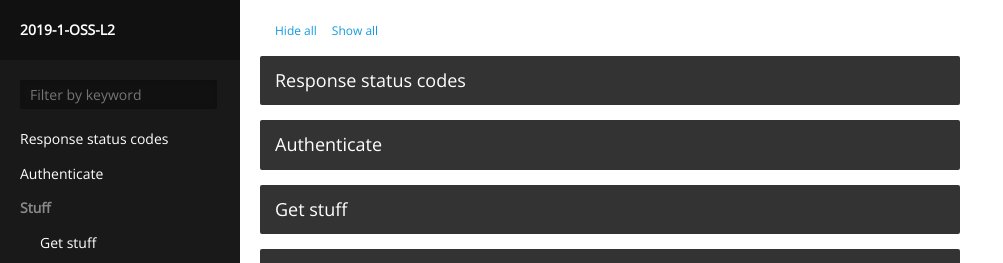
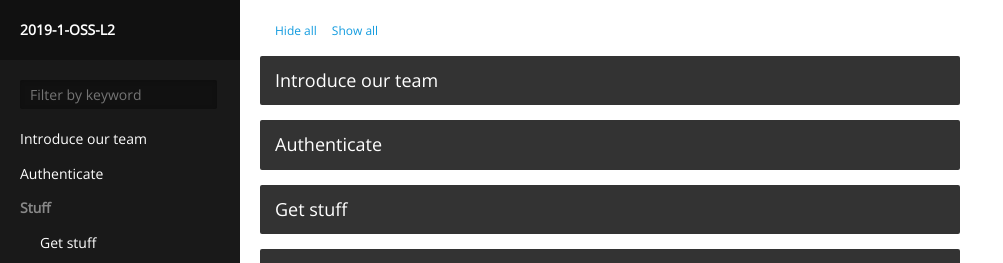
Before and after one commit to 19-1-skku-oss/2019-1-OSS-L2, a Jekyll site: the page built from index.html, in a window 1280 px wide. Shown: the top 263 px of the page, without its empty margins (0-1003 px from the left). Built offline with Jekyll 4.4.1, drawn with Linux system fonts in a browser that asks for light colours.

Commit message:
Update 2012-12-28-response-status-codes.md

```diff
--- a/_posts/2012-12-28-response-status-codes.md
+++ b/_posts/2012-12-28-response-status-codes.md
@@ -1,5 +1,5 @@
 ---
-title: 'Response status codes'
+title: 'Introduce our team'
 
 layout: nil
 ---
```
